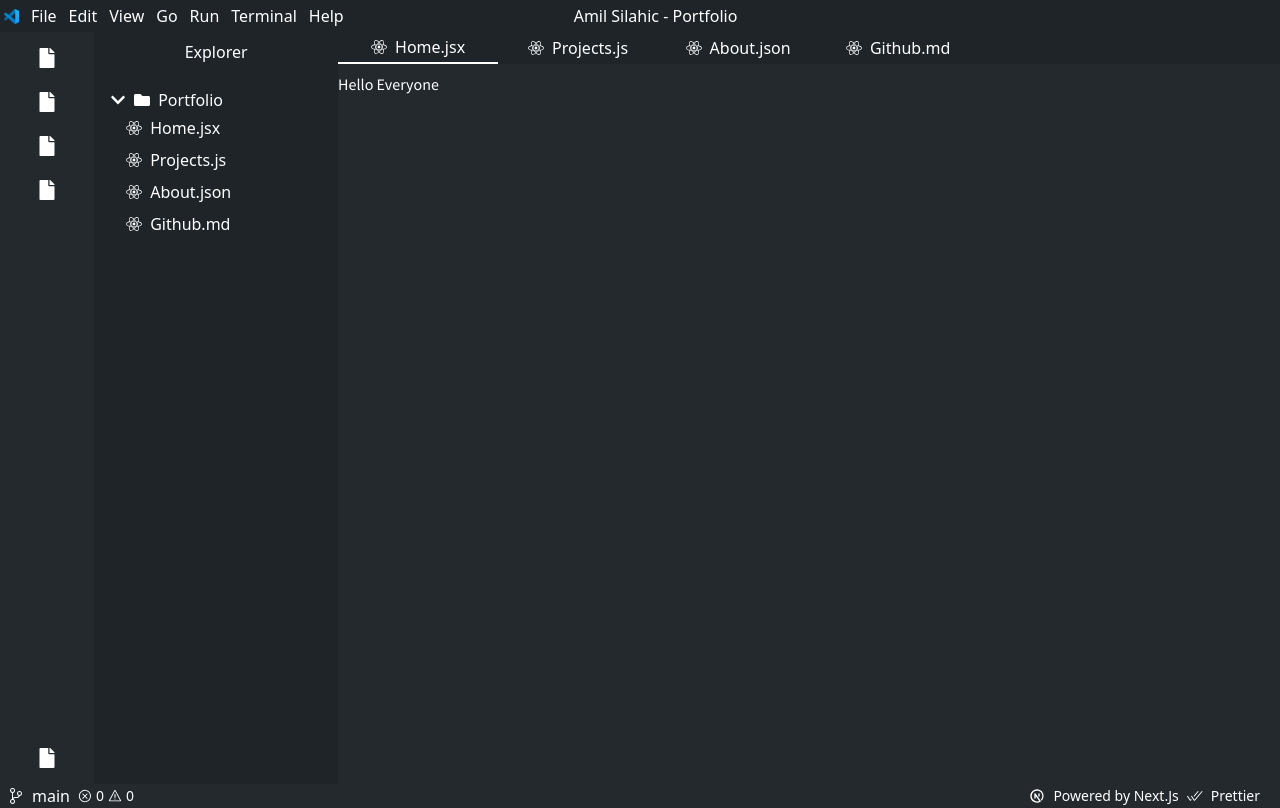
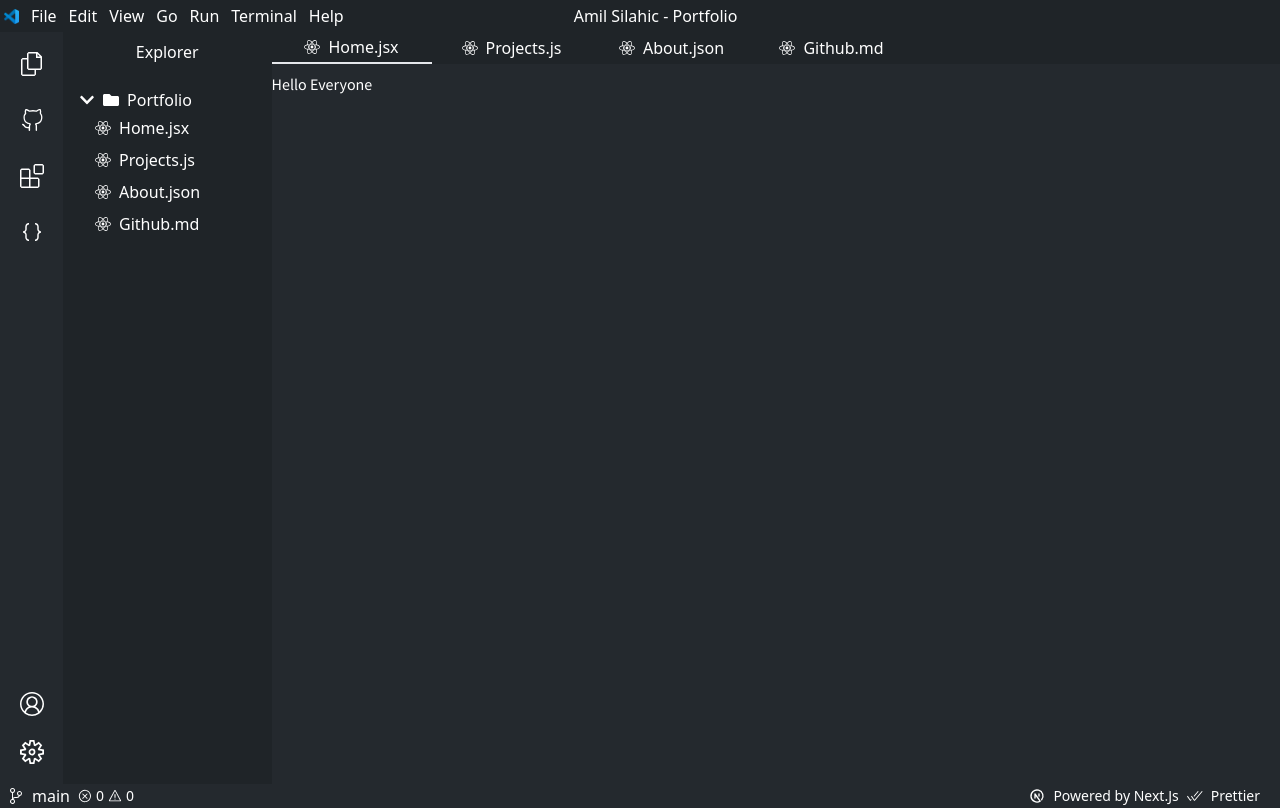
Before and after one commit to SilahicAmil/nextjs-updated-portfolio, a Next.js app: page / in a window 1280 px wide. Built offline with nearby package versions, Linux system fonts and the light colour scheme.

Commit message:
adding more styling

```diff
--- /dev/null
+++ b/components/HomePage/Header.js
@@ -0,0 +1,3 @@
+const Header = ({}) => {};
+
+export default Header;
--- a/components/Navigation/ActionsNav.js
+++ b/components/Navigation/ActionsNav.js
@@ -1,25 +1,49 @@
-import { FaFile } from "react-icons/fa";
+import {
+  VscAccount,
+  VscExtensions,
+  VscFiles,
+  VscGithubAlt,
+  VscJson,
+  VscSettingsGear,
+} from "react-icons/vsc";
+
+import Link from "next/link";
+import { useRouter } from "next/router";
 
 const ActionsNav = ({}) => {
+  const router = useRouter();
+
   return (
-    <div className="flex flex-col w-32 justify-between bg-sidebar">
+    <div className="flex flex-col w-20 justify-between bg-sidebar">
       <div className="py-4 gap-6 flex flex-col">
-        <div className="flex items-center justify-center text-xl">
-          <FaFile />
+        <div className="flex items-center h-8 justify-center ">
+          <VscFiles className="text-2xl" />
         </div>
-        <div className="flex items-center justify-center text-xl">
-          <FaFile />
+        <div className="flex items-center h-8 justify-center ">
+          <VscGithubAlt className="text-2xl" />
         </div>
-        <div className="flex items-center justify-center text-xl">
-          <FaFile />
-        </div>
-        <div className="flex items-center justify-center text-xl">
-          <FaFile />
+        <Link href="/projects">
+          <div
+            className={`${
+              router.pathname === "/projects"
+                ? "bg-higlighted rounded-md"
+                : null
+            } flex items-center h-8 justify-center`}
+          >
+            <VscExtensions className="text-2xl" />
+          </div>
+        </Link>
+        <div className="flex items-center h-8 justify-center">
+          <VscJson className="text-2xl" />
         </div>
       </div>
-      <div className="py-4">
-        <div className="flex items-center justify-center text-xl">
-          <FaFile />
+
+      <div className="py-4 flex flex-col gap-4">
+        <div className="flex items-center h-8 justify-center ">
+          <VscAccount className="text-2xl" />
+        </div>
+        <div className="flex items-center h-8 justify-center">
+          <VscSettingsGear className="text-2xl" />
         </div>
       </div>
     </div>
--- a/components/Navigation/Navigation.js
+++ b/components/Navigation/Navigation.js
@@ -15,7 +15,7 @@ const Navigation = ({ children }) => {
     <>
       <div className="flex font-mono">
         <ActionsNav />
-        <div className="flex flex-col  w-80 px-4  py-2 overflow-y-auto max-h-screen h-[94vh]  bg-navigation ">
+        <div className="flex flex-col  w-64 px-4  py-2 overflow-y-auto max-h-screen h-[94vh]  bg-navigation ">
           <h2 className="flex items-center justify-center">Explorer</h2>
 
           <div className="flex flex-col justify-between mt-6">
--- a/tailwind.config.js
+++ b/tailwind.config.js
@@ -5,14 +5,17 @@ module.exports = {
     "./components/**/*.{js,ts,jsx,tsx}",
   ],
   theme: {
-    extend: {},
+    extend: {
       colors: {
         topnav: "#1f2428",
         sidebar: "#24292e",
         navigation: "#1f2428",
         files: "#1f2428",
         bottom: "#24292e",
+        higlighted: "#15181c",
       },
+    },
+
     fontFamily: {
       SansPro: ["Source Sans Pro", "sans-pro"],
     },
```
Lines whose indentation alone changed are shown as unchanged.
